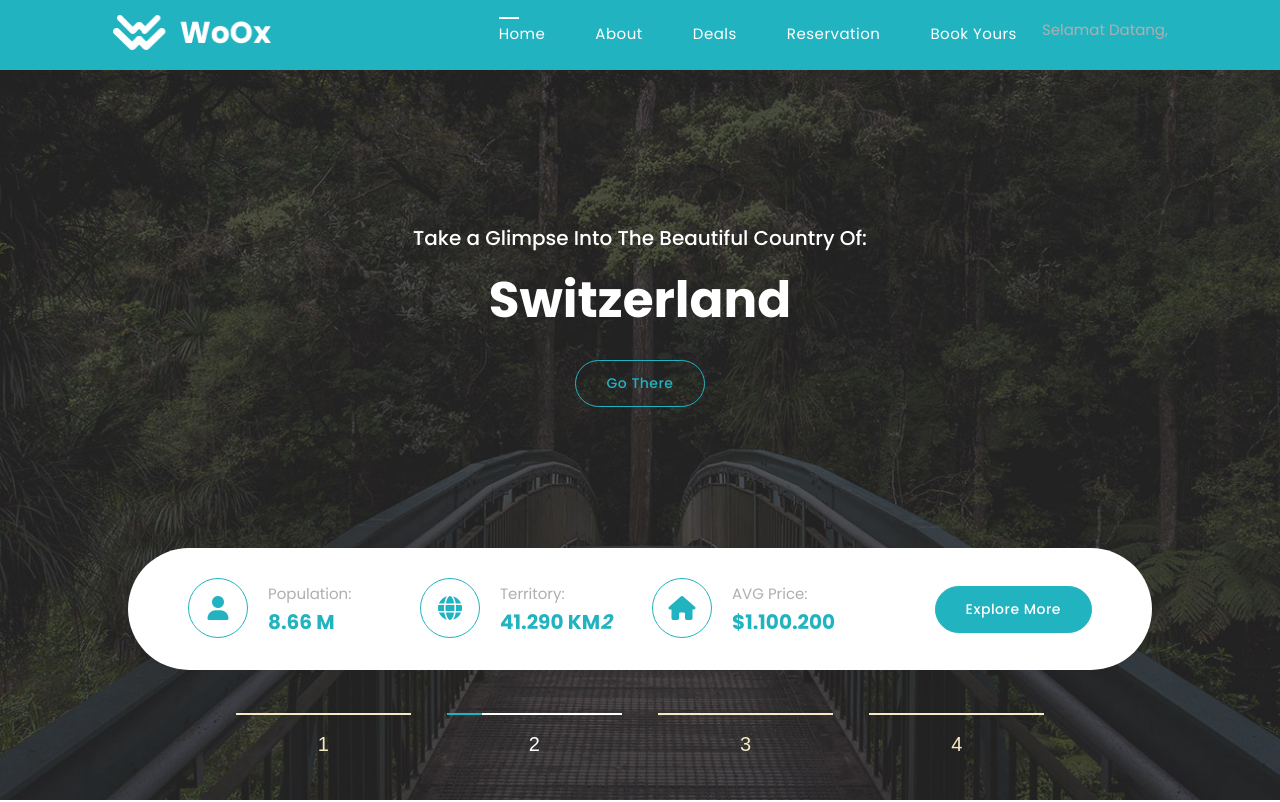
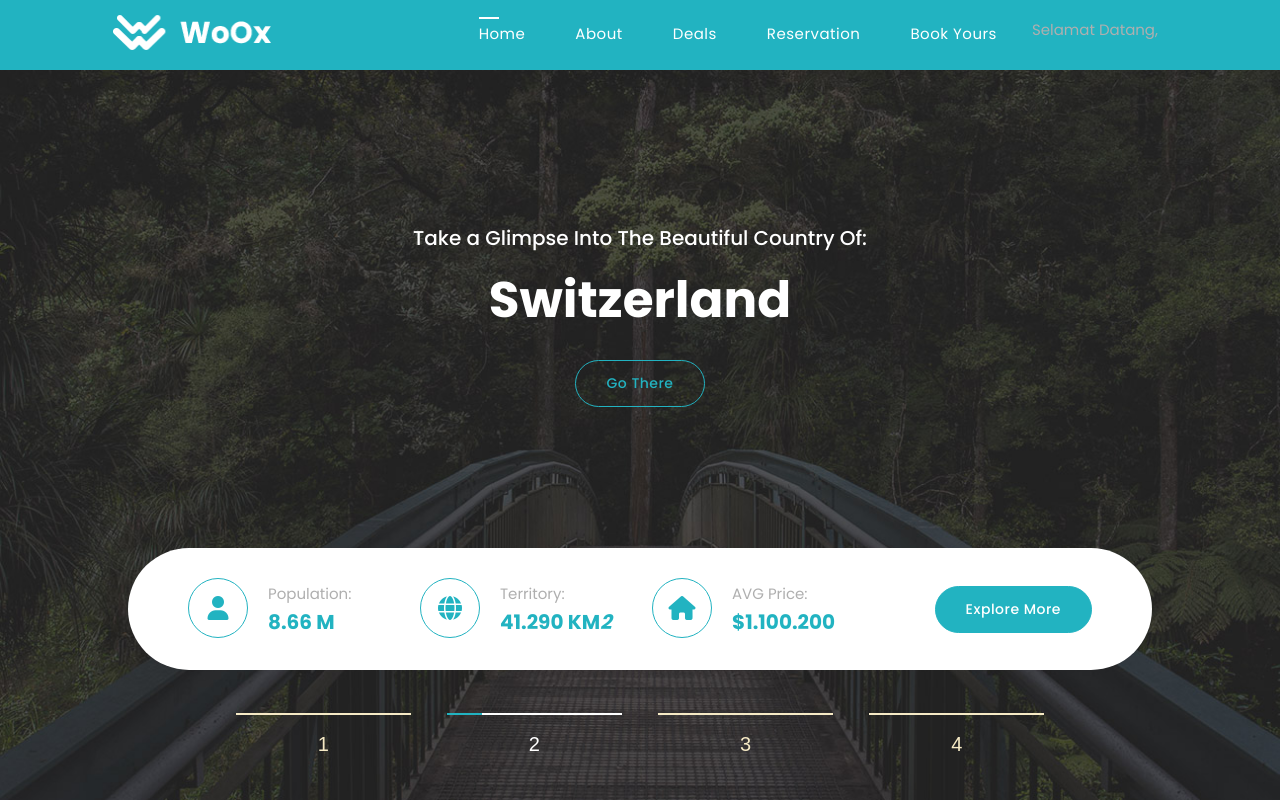
Before and after one commit to bagas2408/bagaswebbaru, a plain HTML site: page index.html in a window 1280 px wide. Shown: the top 802 px of the page. Drawn offline with nearby package versions, Linux system fonts and the light colour scheme.

Commit message:
Update index.html

```diff
--- a/index.html
+++ b/index.html
@@ -81,7 +81,7 @@ if (username) {
                         <li><a href="deals.html">Deals</a></li>
                         <li><a href="reservation.html">Reservation</a></li>
                         <li><a href="reservation.html">Book Yours</a></li>
-                        <p>Selamat Datang, <span id="usernameDisplay"></span></p>
+                        <li><p>Selamat Datang, <span id="usernameDisplay"></span></p></li>
                     </ul>
                     <a class='menu-trigger'>
                         <span>Menu</span>
```
